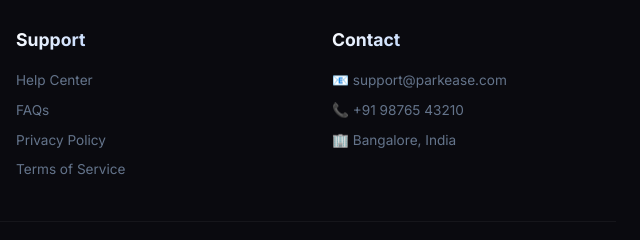
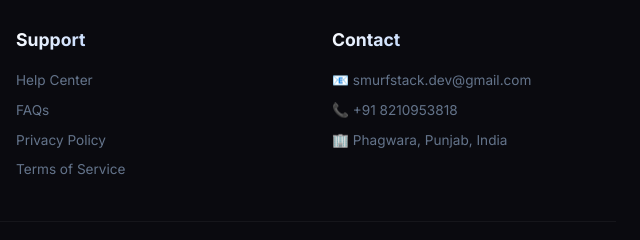
Before and after one commit to smurfstack-dev/ParkEase, a website with bundled scripts: page public/index.html in a window 1280 px wide. Shown: the part 3764-4004 px from the top of the page, 640-1280 px from the left. Built offline with nearby package versions, Linux system fonts and the light colour scheme.

Commit message:
Done minor footer changes

```diff
--- a/public/index.html
+++ b/public/index.html
@@ -309,9 +309,9 @@
                 </div>
                 <div class="footer-section">
                     <h4>Contact</h4>
-                    <p>📧 support@parkease.com</p>
-                    <p>📞 +91 98765 43210</p>
-                    <p>🏢 Bangalore, India</p>
+                    <p>📧 smurfstack.dev@gmail.com</p>
+                    <p>📞 +91 8210953818</p>
+                    <p>🏢 Phagwara, Punjab, India</p>
                 </div>
             </div>
             <div class="footer-bottom">
```
